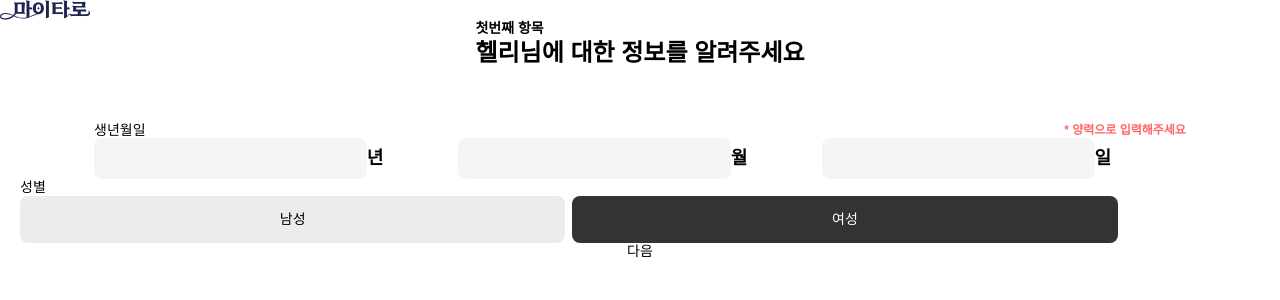
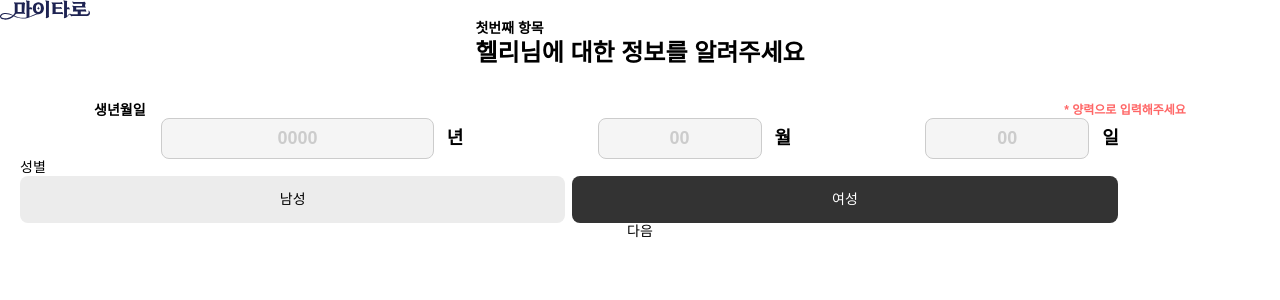
Before and after one commit to 1z-Labs/mytarot-client, a Vue app: page /writeInfo in a window 1280 px wide. Shown: the top 300 px of the page. Built offline with nearby package versions, Linux system fonts and the light colour scheme; a web font is replaced by a local one.

Commit message:
Fix : input focus 시 적용 안되는 문제 해결

```diff
--- a/src/components/WriteInfo/BirthInput.vue
+++ b/src/components/WriteInfo/BirthInput.vue
@@ -1,20 +1,21 @@
 <template>
-  <div class="container">
+  <div class="con">
     <div class="header">
       <p>생년월일</p>
       <span> * 양력으로 입력해주세요</span>
     </div>
     <div class="body">
-      <div v-for="(field, index) in fields" :key="index" class="box">
+      <div v-for="(field, index) in fields" :key="index" class="box" >
         <input
             ref="inputs"
-            type="number"
+            type="text"
             v-model="field.value"
-            :placeholder="'0'.repeat(placeholder)"
-            @focus="clearPlaceholder(index)"
-            @blur="resetPlaceholder(index)"
-            @input="moveToNext(index)"
-            :maxlength="field.placeholder"
+            :placeholder="field.placeholder"
+            @focus="setBolder(index)"
+            @blur="setNumberFomat(index)"
+            @input="limitInputLength(index)"
+            @keydown="allowOnlyNumber($event, index)"
+            :maxlength="getMaxLength(index)"
         /> {{ field.label }}
       </div>
     </div>
@@ -26,75 +27,81 @@ export default {
   data() {
     return {
       fields: [
-        { label: '년', value: '', placeholder: 4 },
-        { label: '월', value: '', placeholder: 2 },
-        { label: '일', value: '', placeholder: 2 }
+        { label: '년', value: '', placeholder: '0000' },
+        { label: '월', value: '', placeholder: '00' },
+        { label: '일', value: '', placeholder: '00' }
       ]
     };
   },
   methods: {
-    clearPlaceholder(index) {
-      this.fields[index].placeholder = ''; // 포커스 시 placeholder를 빈 문자열로 설정
+    setBolder(index) { // 포커스가 들어왔을 때 테두리 변경
+      this.$refs.inputs[index].style.outline = 'none';
+
     },
-    resetPlaceholder(index) {
+    setNumberFomat(index) {
       if (this.fields[index].value === '') {
-        this.fields[index].placeholder = this.getDefaultPlaceholder(index); // 기본 placeholder로 복구
+        this.fields[index].value = '';
+      } else if (index > 0) {
+        this.fields[index].value = this.fields[index].value.padStart(2, '0');
       }
     },
-    getDefaultPlaceholder(index) {
-      // 각 필드의 기본 placeholder를 반환
-      const defaultPlaceholders = ["0000", "00", "00"];
-      return defaultPlaceholders[index];
+    limitInputLength(index) { // 입력값 자릿수를 제한함.
+      const field = this.fields[index];
+      field.value = field.value.replace(/\D/g, '');
+
+      if (index === 0) {
+        field.value = field.value.slice(0, 4);
+      } else {
+        field.value = field.value.slice(0, 2);
+      }
+      if (this.isValidInput(index) && this.isCompleteInput(index)) { // 입력값이 유효하고 완료되었을 때 다음 input으로 이동
+        this.moveToNext(index);
+      }
+    },
+    allowOnlyNumber(event) { // 숫자만 입력 가능하도록 제한하기
+      if (!/^\d$/.test(event.key) && !['Backspace', 'Delete', 'ArrowLeft', 'ArrowRight', 'Tab'].includes(event.key)) {
+        event.preventDefault();
+      }
+    },
+    isCompleteInput(index) {
+      if (index === 0) {
+        return this.fields[index].value.length === 4;
+      } else {
+        return this.fields[index].value.length === 2;
+      }
+    },
+    isValidInput(index) {
+      const value = parseInt(this.fields[index].value, 10);
+      const year = new Date().getFullYear();
+
+      if (index === 0) {
+        return value >= 1900 && value <= year && this.fields[index].value.length === 4;
+      } else if (index === 1) {
+        return value >= 1 && value <= 12;
+      } else if (index === 2) {
+        return value >= 1 && value <= 31;
+      }
+      return false;
     },
     moveToNext(index) {
-      const currentField = this.fields[index];
-      const value = currentField.value;
-      const year = new Date().getFullYear();
-
-      console.log(parseInt(value.toString().padStart(2, '0')));
-
-      // 0번째 인덱스: 연도 입력
-      if (index === 0) {
-        const numericValue = parseInt(currentField.value , 10);
-        if (numericValue >= 1900 && numericValue <= year) {
-          // 연도가 유효하면 다음 필드로 포커스 이동
-          if (this.$refs.inputs[index + 1]) {
-            this.$refs.inputs[index + 1].focus();
-          }
-        }
-        // 1번째 인덱스: 월 입력
-      } else if (index === 1) {
-        const numericValue = parseInt(value, 10);
-        if (numericValue >= 1 && numericValue <= 12) {
-          if(numericValue <= 9)
-            currentField.value= parseInt(value.toString().padStart(2, '0')); // 한자리 숫자는 0으로 패딩
-          else  currentField.value = value;
-
-          if (this.$refs.inputs[index + 1])
-            this.$refs.inputs[index + 1].focus(); // 다음 필드가 있을 경우 포커스 이동
-        }
-        // 2번째 인덱스: 일 입력
-      } else if (index === 2) {
-        const numericValue = parseInt(value, 10);
-        if (numericValue >= 1 && numericValue <= 31) {
-          currentField.value =parseInt(value.toString().padStart(2, '0')); // 한자리 숫자는 0으로 패딩
-          if (this.$refs.inputs[index + 1]) {
-            this.$refs.inputs[index + 1].focus(); // 다음 필드가 있을 경우 포커스 이동
-          }
-        }
+      if (this.$refs.inputs[index + 1]) {
+        this.$refs.inputs[index + 1].focus();
       }
+    },
+    getMaxLength(index) {
+      return index === 0 ? 4 : 2;
     },
   }
 }
 </script>
 
 <style scoped>
-.container {
+.con {
   display: flex;
   flex-direction: column;
   justify-content: center;
   align-items: center;
-  margin-top: 20px;
+  width: 100%;
 }
 
 div {
@@ -112,7 +119,10 @@ div {
   font-size: 18px;
   font-weight: 700;
 }
-.box{
+
+.box {
+  display: block;
+  width: fit-content;
   align-items: baseline;
   font-size: 18px;
   font-weight: 700;
@@ -128,13 +138,15 @@ input {
   width: 12.8vw;
   height: 5.1vh;
   border-radius: 8px;
-  border: none;
+  border: 1px solid #ccc;
   text-align: center;
   font-weight: 700;
   background: #F5F5F5;
+  margin-right: 8px;
+  outline: none;
 }
 
-input:first-child {
+div:first-child > input {
   width: 21.3vw;
 }
 
@@ -143,9 +155,12 @@ input::placeholder {
   font-size: 18px;
   font-weight: 700;
 }
-
 input:focus {
-  outline: 2px solid #242424;
-  box-sizing: border-box;
+  border: 2px solid #2e2e2e;
+}
+p {
+  display: block;
+  font-size: 14px;
+  font-weight: 800;
 }
 </style>
```
